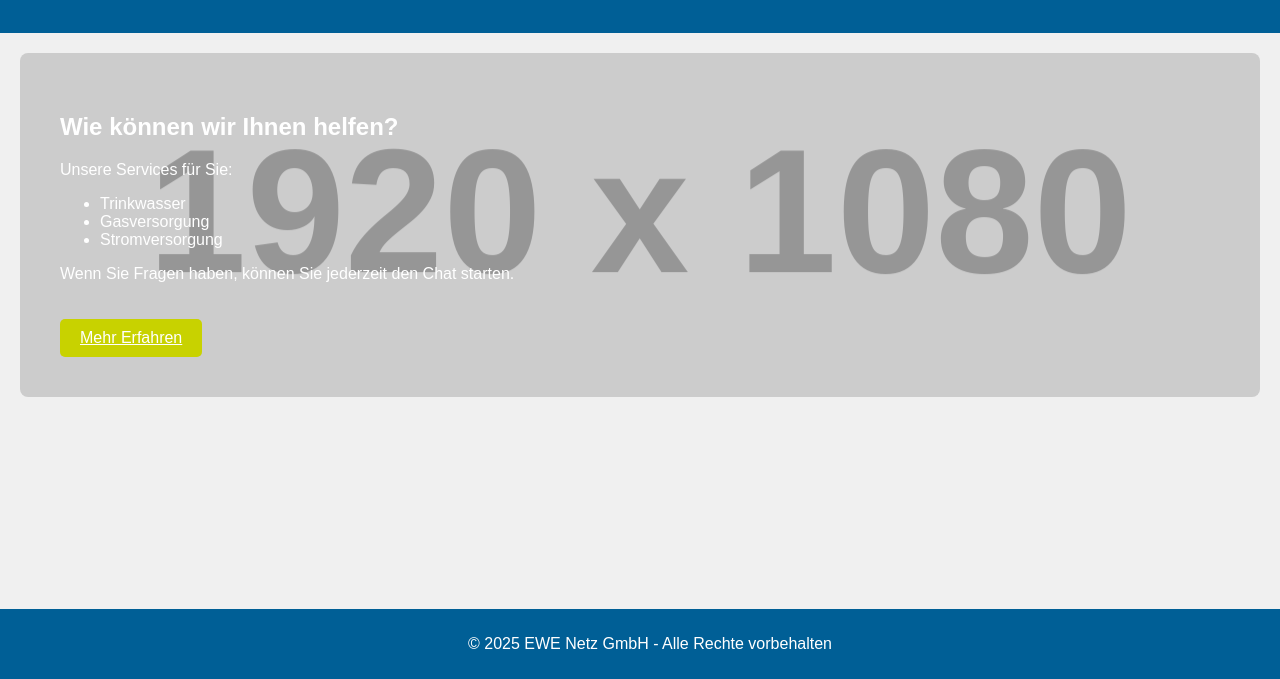
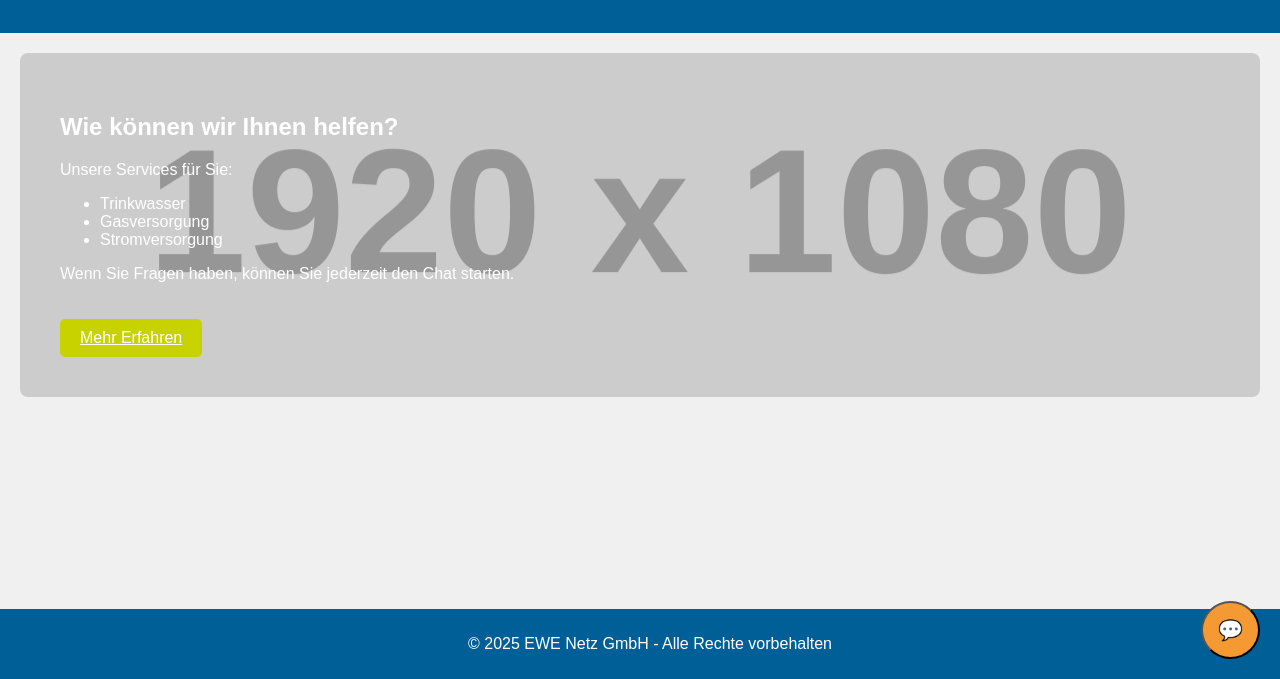
Before and after one commit to MP-6/EWE-NETZ-KS-TEST, a plain HTML site: page index.html in a window 1280 px wide. Shown: the part 121-800 px from the top of the page. Drawn offline with Linux system fonts and the light colour scheme; placeholder pictures from the web are drawn by us.

Commit message:
Update index.html

```diff
--- a/index.html
+++ b/index.html
@@ -18,7 +18,7 @@
             color: white;
             padding: 20px;
             text-align: center;
-                }
+        }
 
         footer {
             background-color: #005f96; /* EWE NETZ Blau */
@@ -56,6 +56,25 @@
             background-color: #00A888; /* EWE NETZ Grün 2 */
         }
 
+        .chat-container {
+            position: fixed;
+            bottom: 20px;
+            right: 20px;
+            z-index: 9999;
+        }
+
+        .chat-button {
+            background-color: #F59A32; /* EWE NETZ Orange */
+            color: white;
+            padding: 15px;
+            border-radius: 50%;
+            font-size: 20px;
+            cursor: pointer;
+        }
+
+        .chat-button:hover {
+            background-color: #F7CD00; /* EWE NETZ Gelb */
+        }
     </style>
 </head>
 <body>
@@ -77,21 +96,23 @@
 
     <a href="#" class="button">Mehr Erfahren</a>
 </div>
-        <script type="text/javascript" charset="utf-8">
-  (function (g, e, n, es, ys) {
-    g['_genesysJs'] = e;
-    g[e] = g[e] || function () {
-      (g[e].q = g[e].q || []).push(arguments)
-    };
-    g[e].t = 1 * new Date();
-    g[e].c = es;
-    ys = document.createElement('script'); ys.async = 1; ys.src = n; ys.charset = 'utf-8'; document.head.appendChild(ys);
-  })(window, 'Genesys', 'https://apps.mypurecloud.de/genesys-bootstrap/genesys.min.js', {
-    environment: 'prod-euc1',
-    deploymentId: '2e443793-8357-4f12-9ff5-9739d4d3c51b'
-  });
+
+<!-- Genesys Chat Snippet -->
+<div class="chat-container">
+    <button class="chat-button" onclick="startChat()">💬</button>
+</div>
+
+<script type="text/javascript">
+    function startChat() {
+        // Genesys Chat Snippet einfügen
+        (function(w,d,s,h,e,t) {
+            w['GenesysChat'] = w['GenesysChat'] || [];
+            e = d.createElement(s); e.async = true;
+            e.src = h; t = d.getElementsByTagName(s)[0];
+            t.parentNode.insertBefore(e, t);
+        })(window, document, 'script', 'https://YOUR_GENESYS_CHAT_SNIPPET_URL');
+    }
 </script>
-
 
 <footer>
     <p>&copy; 2025 EWE Netz GmbH - Alle Rechte vorbehalten</p>
```
